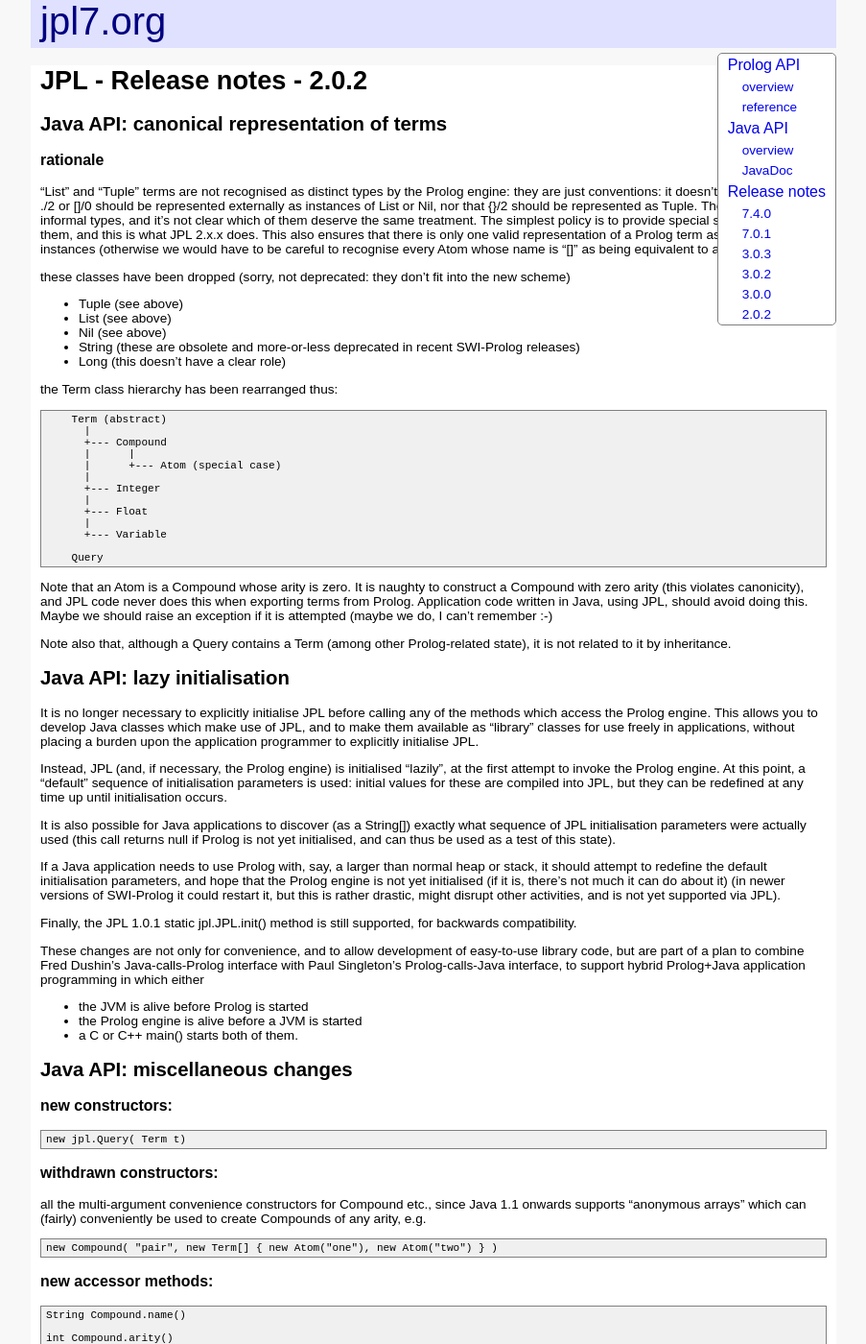
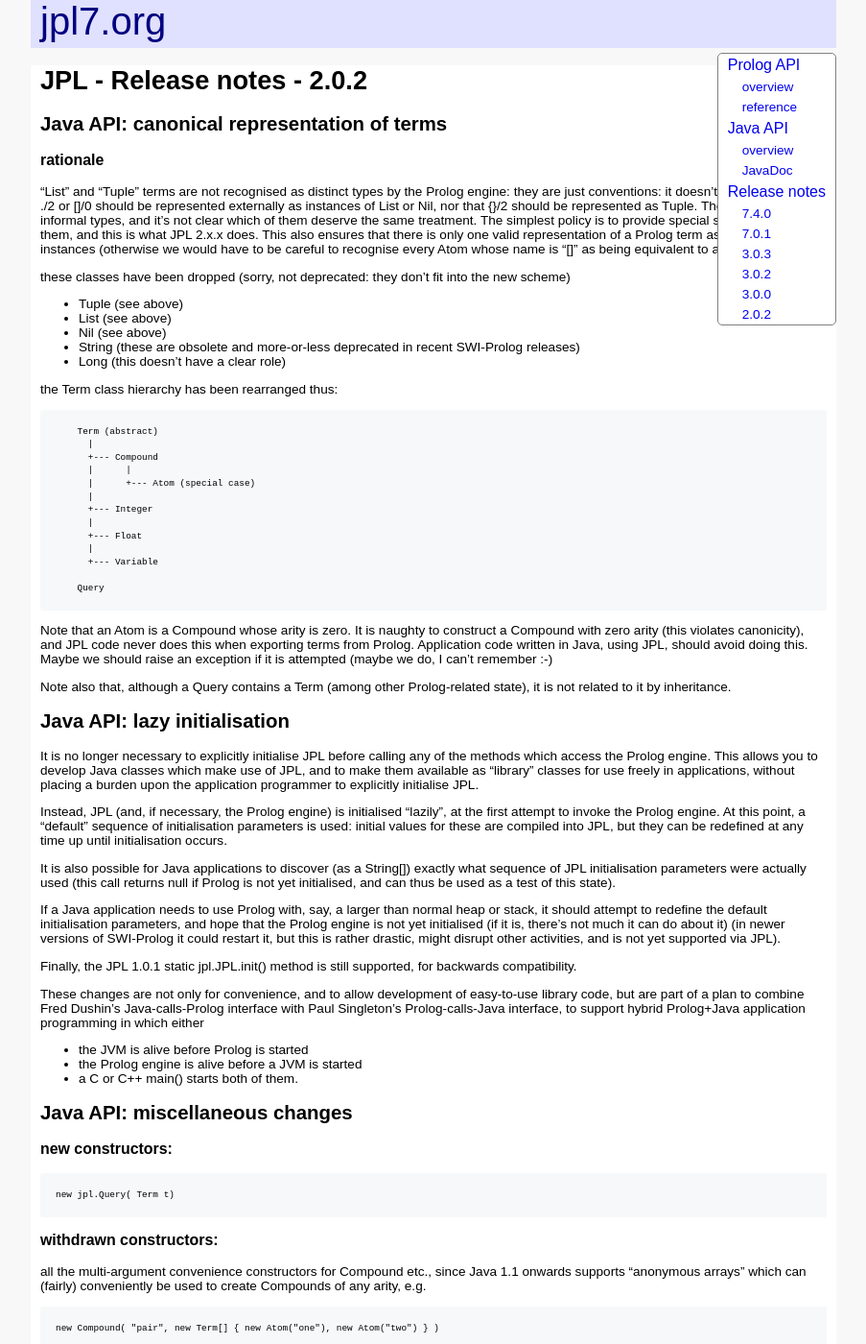
Before and after one commit to anionic/jpl-nav, a Jekyll site: the page built from docs/ReleaseNotes202.md, in a window 1280 px wide and 1400 px high. Shown: the whole window at 96% size, without its empty margins (188-1091 px from the left). Built offline with Jekyll 4.4.1, drawn with Linux system fonts in a browser that asks for light colours; our own code applies the rules of GitHub Pages for plain Markdown files.

Commit message:
Update default.html

```diff
--- a/docs/_layouts/default.html
+++ b/docs/_layouts/default.html
@@ -171,9 +171,12 @@
 					}
 				}
 				pre.highlight {
-					background: #F0F0F0;
-					border: 1px solid #808080;
-					padding: 3px 5px 3px 5px;
+					background-color: #f6f8fa;
+					border-radius: 3px;
+					font-size: 85%;
+					line-height: 1.45;
+					overflow: auto;
+					padding: 16px;
 				}
 			</style>
 			<script type="text/javascript">
```
